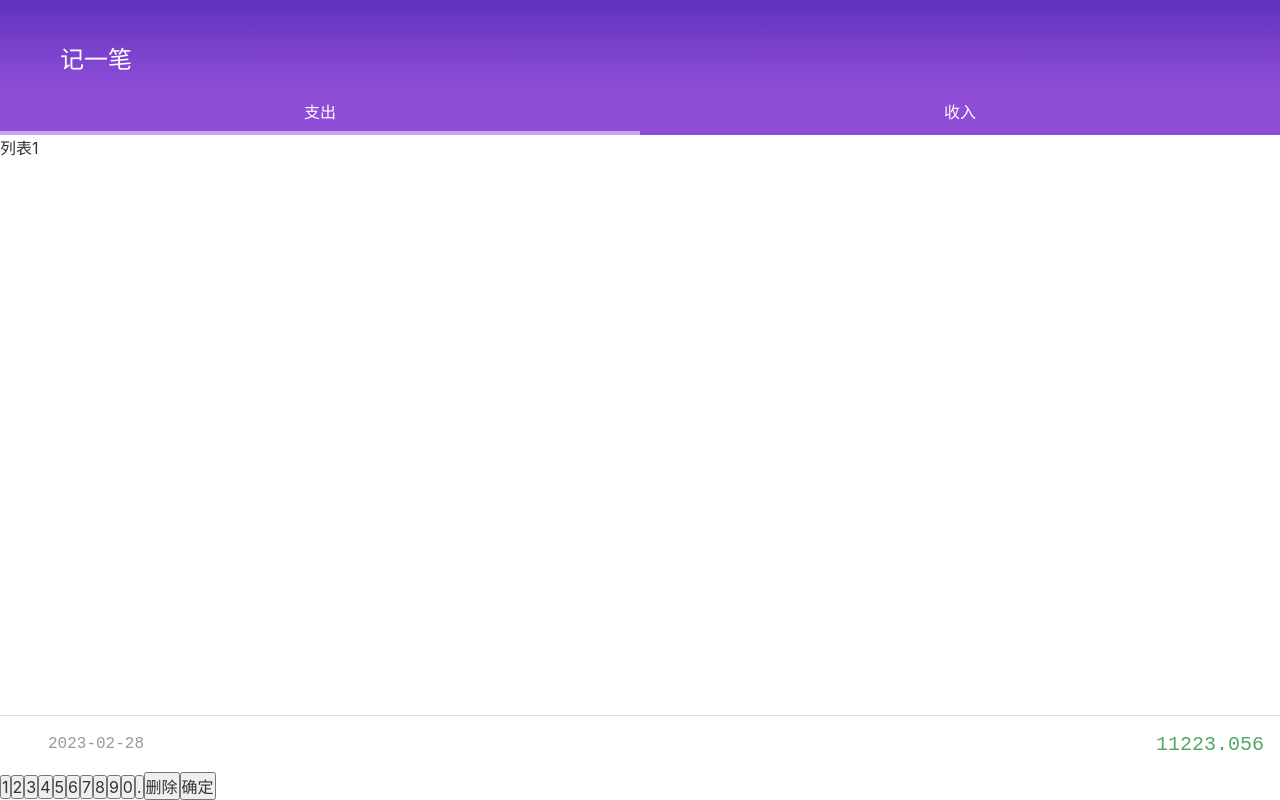
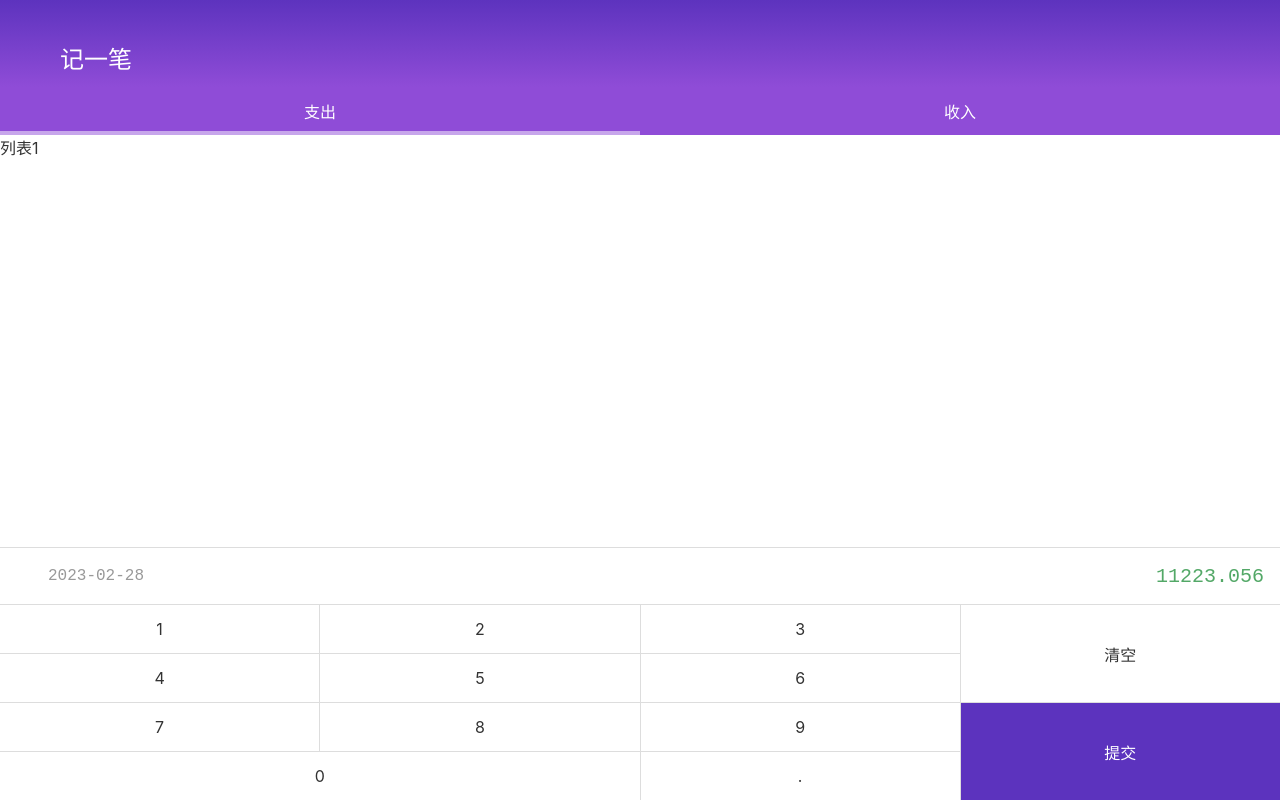
Before and after one commit to fsz0826/mangosteen, a Vue app: page /#/items/create in a window 1280 px wide. Built offline with nearby package versions, Linux system fonts and the light colour scheme.

Commit message:
完善数字按键部分css样式

```diff
--- a/src/components/item/InputPad.vue
+++ b/src/components/item/InputPad.vue
@@ -56,10 +56,10 @@ const buttons = [
   { text: "7", onClick: () => {} },
   { text: "8", onClick: () => {} },
   { text: "9", onClick: () => {} },
+  { text: ".", onClick: () => {} },
   { text: "0", onClick: () => {} },
-  { text: ".", onClick: () => {} },
-  { text: "删除", onClick: () => {} },
-  { text: "确定", onClick: () => {} },
+  { text: "清空", onClick: () => {} },
+  { text: "提交", onClick: () => {} },
 ];
 </script>
 <style scoped lang="scss">
@@ -87,4 +87,63 @@ const buttons = [
     color: var(--amount-text);
   }
 }
+.buttons {
+  display: grid;
+  grid-template-areas:
+    "b1 b2 b3 d"
+    "b4 b5 b6 d"
+    "b7 b8 b9 s"
+    "b0 b0 bd s";
+  grid-auto-rows: 48px;
+  grid-auto-columns: 1fr;
+  gap: 1px;
+  flex-wrap: wrap;
+  background: var(--number-button-border-color);
+  border-top: 1px solid var(--number-button-border-color);
+  > button {
+    border: none;
+    background: var(--number-button-bg);
+    &:nth-child(1) {
+      grid-area: b1;
+    }
+    &:nth-child(2) {
+      grid-area: b2;
+    }
+    &:nth-child(3) {
+      grid-area: b3;
+    }
+    &:nth-child(4) {
+      grid-area: b4;
+    }
+    &:nth-child(5) {
+      grid-area: b5;
+    }
+    &:nth-child(6) {
+      grid-area: b6;
+    }
+    &:nth-child(7) {
+      grid-area: b7;
+    }
+    &:nth-child(8) {
+      grid-area: b8;
+    }
+    &:nth-child(9) {
+      grid-area: b9;
+    }
+    &:nth-child(10) {
+      grid-area: bd;
+    }
+    &:nth-child(11) {
+      grid-area: b0;
+    }
+    &:nth-child(12) {
+      grid-area: d;
+    }
+    &:nth-child(13) {
+      grid-area: s;
+      background: var(--number-button-bg-important);
+      color: var(--number-button-text-important);
+    }
+  }
+}
 </style>
```
